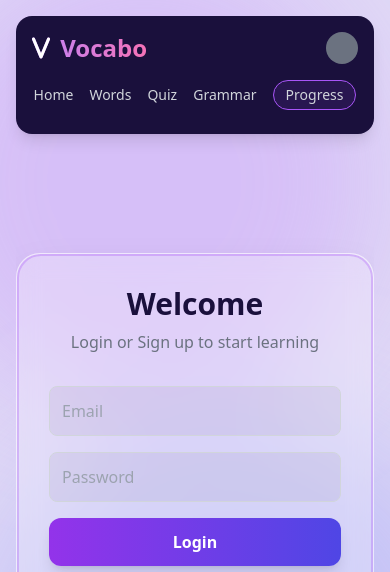
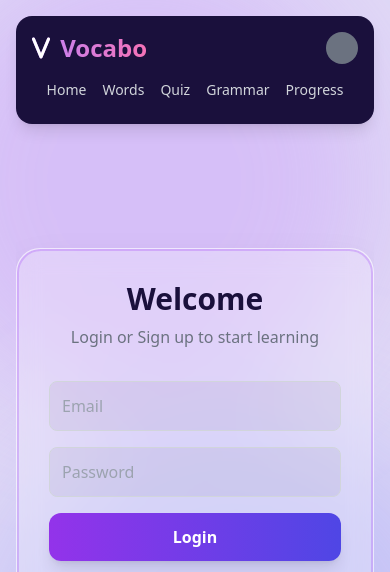
Before and after one commit to Dsroker/VocabOweb, a website with bundled scripts: page public/index.html in a window 390 px wide. Shown: the top 572 px of the page. Built offline with nearby package versions, Linux system fonts and the light colour scheme; no server answers; files whose address does not match are found by name.

```diff
--- a/public/index.html
+++ b/public/index.html
@@ -49,7 +49,7 @@
         <button onclick="showSection('learn')" class="hover:text-white transition whitespace-nowrap">Words</button>
         <button onclick="showSection('quiz')" class="hover:text-white transition whitespace-nowrap">Quiz</button>
         <button onclick="showSection('grammar')" class="hover:text-white transition whitespace-nowrap">Grammar</button>
-        <button onclick="showSection('progress')" class="hover:text-white transition whitespace-nowrap border border-purple-500 rounded-full px-3 py-1 bg-purple-500/10">Progress</button>
+        <button onclick="showSection('progress')" class="hover:text-white transition whitespace-nowrap">Progress</button>
     </div>
 
     <div class="hidden md:flex items-center gap-4">
```
